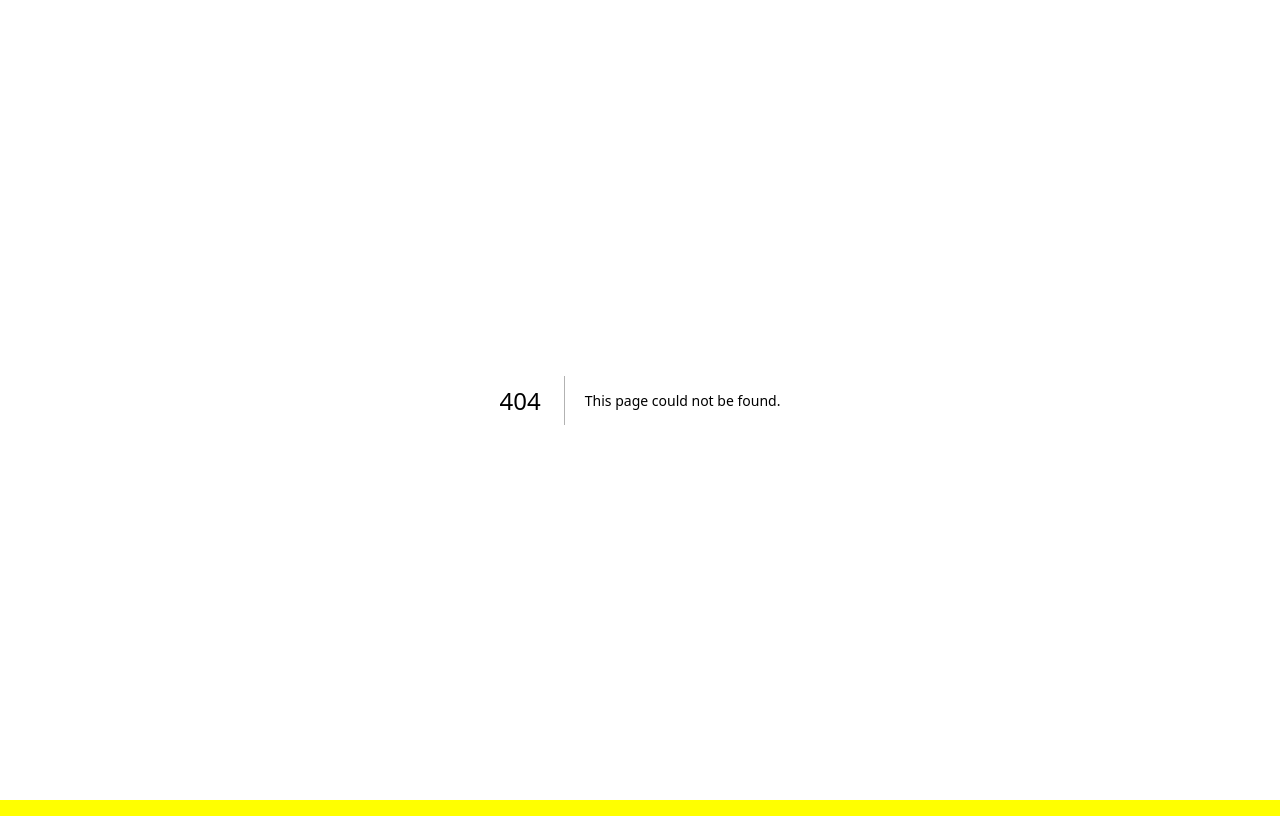
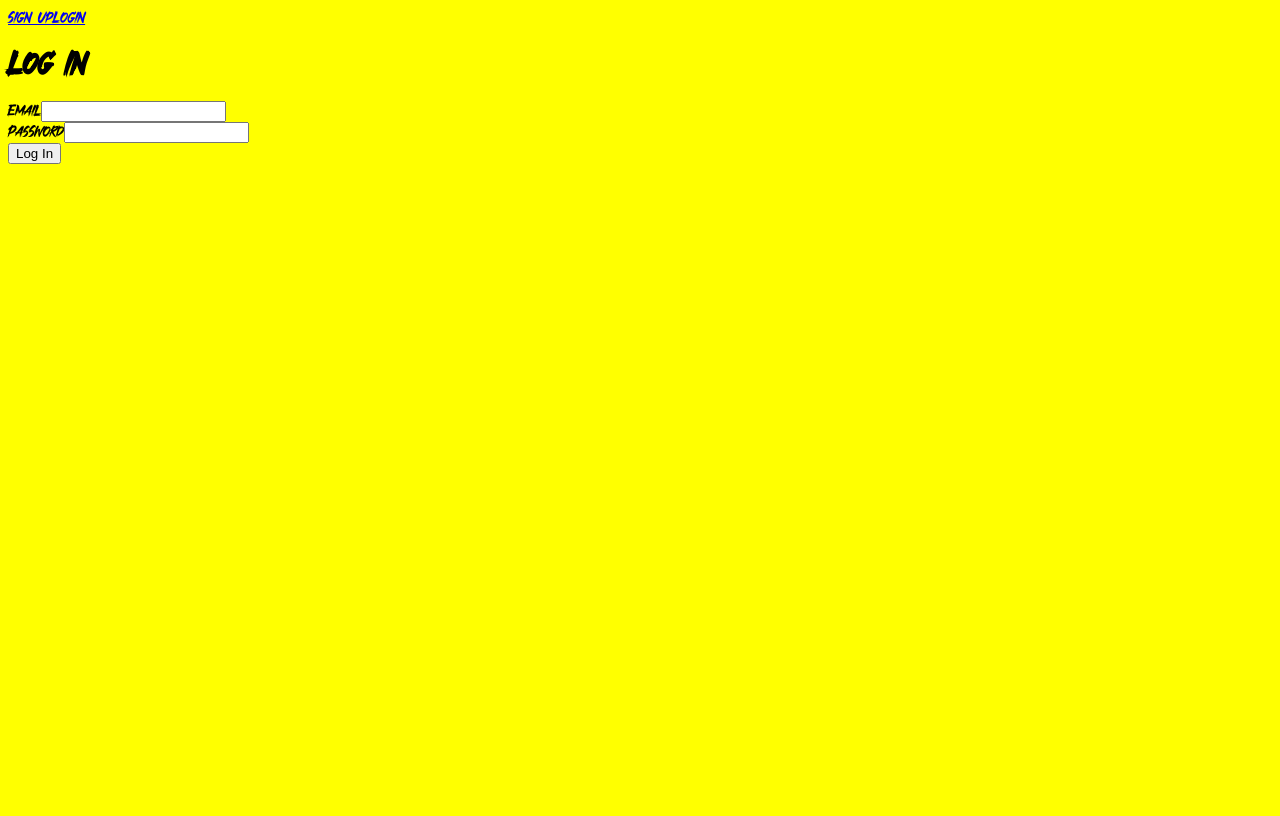
Before and after one commit to briancollins02/hobbyShopMERN, a Next.js app: page /log-in in a window 1280 px wide. Before the commit this address had no page. Built offline with nearby package versions, Linux system fonts and the light colour scheme.

Commit message:
Added client side context and login/logout functionality and created admin/dashboard.

```diff
--- a/components/Header.tsx
+++ b/components/Header.tsx
@@ -1,7 +1,38 @@
+import { useContext } from "react"
+import { UserContext } from "@/lib/client-context";
+import Link from "next/link"
+import {useRouter} from "next/router";
 const Header = () => {
+    const router = useRouter()
+    const userContext = useContext(UserContext);
+    console.log(userContext);
+    const handleLogout = () => {
+        userContext.setUser(null);
+        router.push("/");
+    }
     return (
         <header>
-
+            {
+                userContext && userContext.user?
+                <div>
+                    <p>{userContext.user.name}</p>
+                    <button>
+                        Cart
+                    </button>
+                    <button onClick = {handleLogout}>
+                        Logout
+                    </button>
+                </div>
+                :
+                <div>
+                    <Link href = "/sign-up">
+                        Sign Up
+                    </Link>
+                    <Link href = "/log-in">
+                        Login
+                    </Link>
+                </div>
+            }
         </header>
     )
 }
--- a/components/Layout.tsx
+++ b/components/Layout.tsx
@@ -1,18 +1,21 @@
 import type { ReactNode } from "react"
+import {useState} from "react"
+import { UserProvider } from "@/lib/client-context"
 import Header from "./Header"
 import Footer from "./Footer"
 interface Props {
     children?:ReactNode
 }
 const Layout = (props:Props) => {
+    const [user, setUser] = useState(null)
     return (
-        <div>
+        <UserProvider value = {{user, setUser}}>
             <Header/>
             <main>
                 {props.children}
             </main>
             <Footer/>
-        </div>
+        </UserProvider>
     )
 }
 export default Layout;
--- /dev/null
+++ b/lib/client-context.ts
@@ -0,0 +1,9 @@
+import type { Dispatch } from "react";
+import type { UserDetails } from "@/types";
+import { createContext } from "react";
+interface UserContext{
+    user: UserDetails | null;
+    setUser: Dispatch<any>;
+}
+export const UserContext = createContext<UserContext>({user:null, setUser:()=>{null}});
+export const UserProvider = UserContext.Provider;
--- a/pages/index.tsx
+++ b/pages/index.tsx
@@ -22,9 +22,7 @@ export default function Home() {
         <meta name="viewport" content="width=device-width, initial-scale=1" />
       </Head>
       <div>
-        <p>
-          {userDetails.name}
-        </p>
+        <h1>Dragonpunk</h1>
       </div>
     </>
   )
--- /dev/null
+++ b/pages/log-in.tsx
@@ -0,0 +1,76 @@
+import { useFormik } from "formik";
+import graphqlClient from "@/lib/graphql-client";
+import gql from "graphql-tag";
+import {useRouter} from "next/router";
+import { useContext } from "react";
+import { UserContext } from "@/lib/client-context";
+
+const Page = () => {
+    const router = useRouter()
+    const userContext = useContext(UserContext);
+    const formik = useFormik({
+        initialValues: {
+            email: "",
+            password: "",
+        },
+        onSubmit: async (values) => {
+            console.log(values)
+            //TODO: connect this to an authentication service
+            const dummyUser = {
+                name: "randomUser",
+                isAdmin: true
+            }
+            userContext.setUser(
+                dummyUser
+            )
+            if (dummyUser.isAdmin) {
+                router.push("/admin/dashboard");
+            }
+            else {
+                router.push("/search");
+            }
+        }
+    });
+    return (
+        <div>
+            <h1>Log In</h1>
+            <div>
+                <form onSubmit={formik.handleSubmit}>
+                    <div>
+                        <label>
+                            Email
+                        </label>
+                        <input
+                            type="text"
+                            name="email"
+                            value={formik.values.email}
+                            onChange={formik.handleChange}
+                        />
+                    </div>
+                    <div>
+                        <label>
+                            Password
+                        </label>
+                        <input
+                            type="text"
+                            name="password"
+                            value={formik.values.password}
+                            onChange={formik.handleChange}
+                        />
+                    </div>
+                    <div>
+                        <button
+                            type="submit"
+                        >
+                            Log In
+                        </button>
+                    </div>
+                </form>
+            </div>
+        </div>
+        //make a form, email or password, validate if admin or not.
+
+    )
+}
+
+export default Page
```
Also changed, not shown: pages/admin/dashboard.tsx (added, +8 -0 lines).
